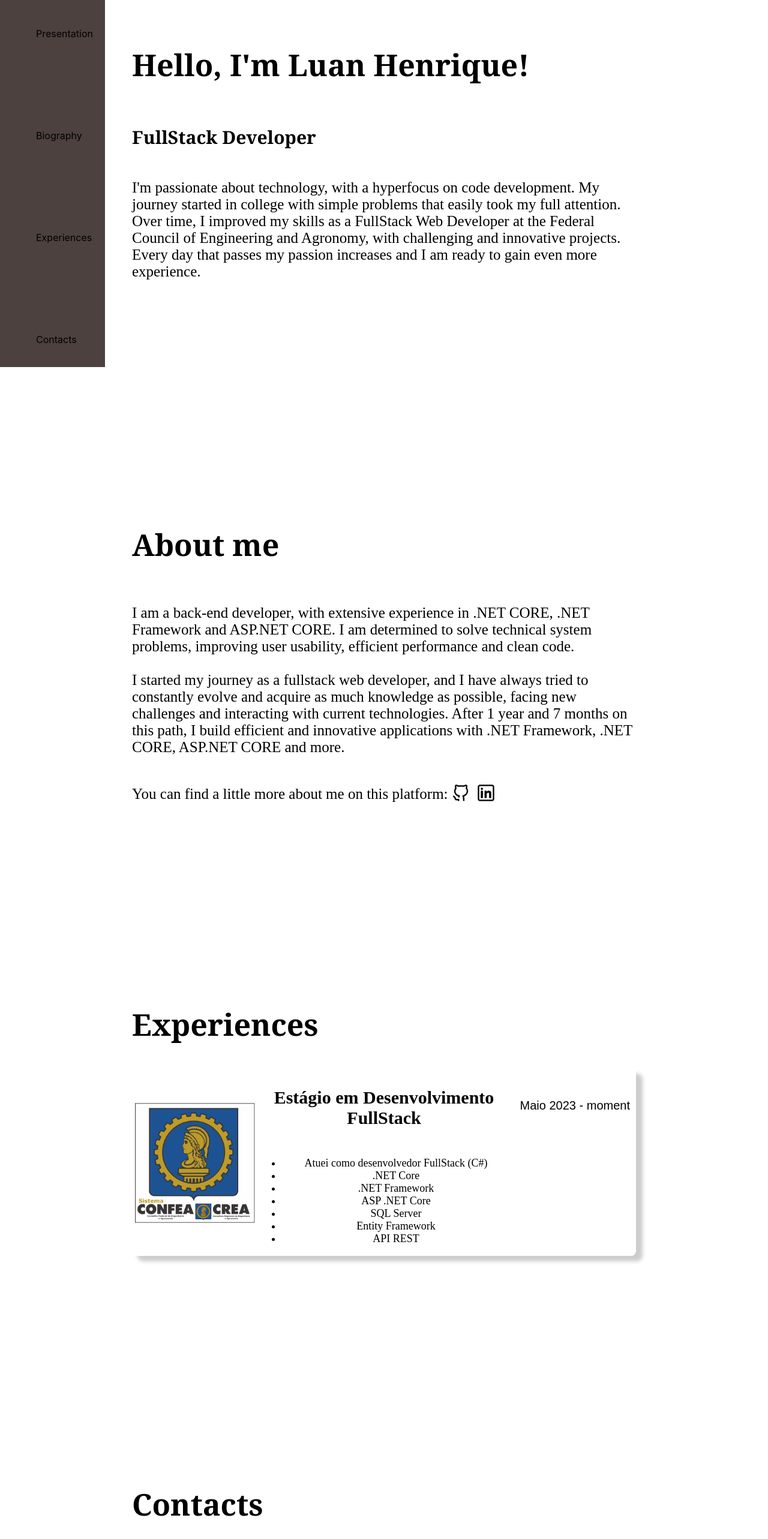
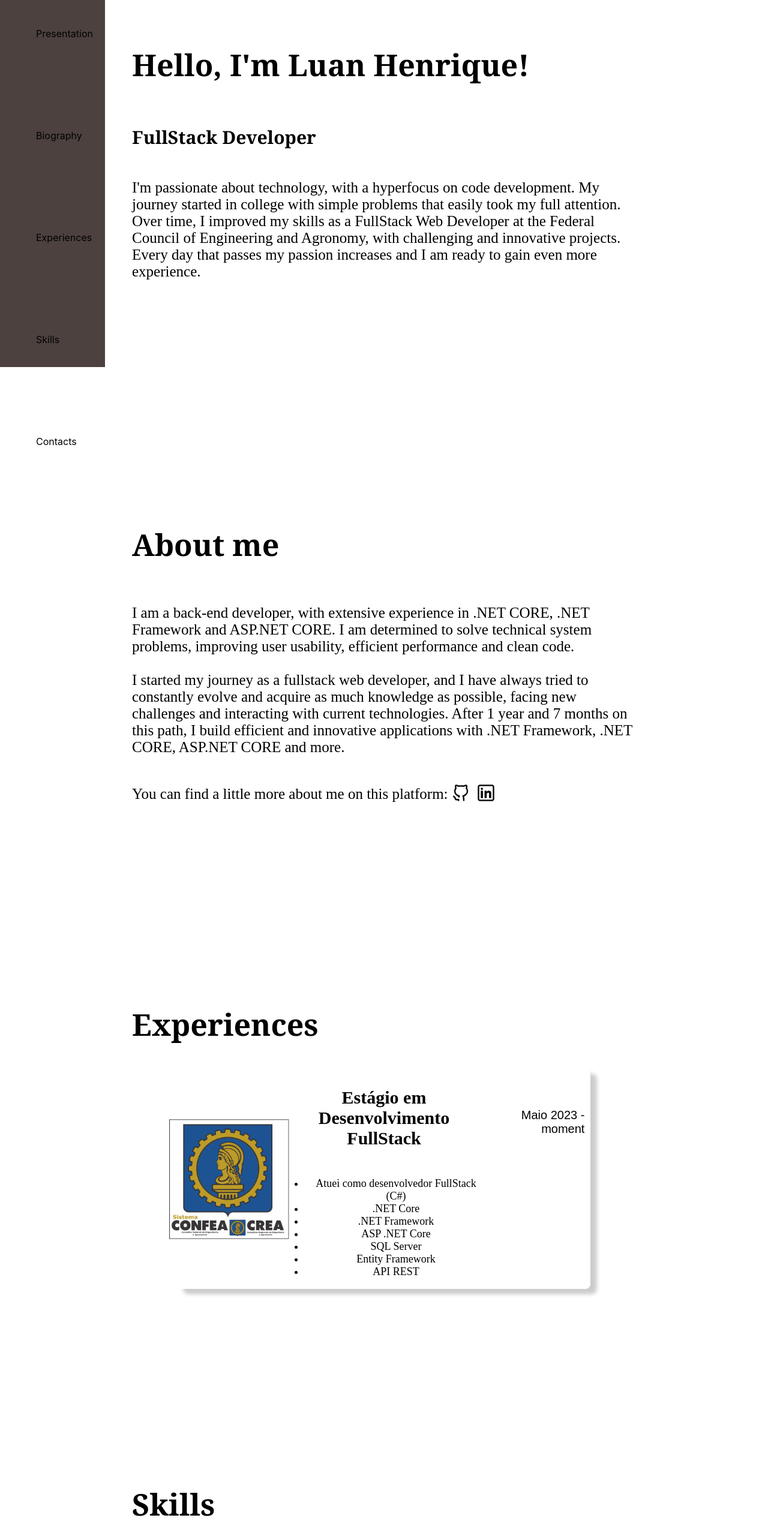
Before and after one commit to Luanh03/luanh-app, a React (Create React App) app: page / in a window 1280 px wide. Shown: the part 188-2754 px from the top of the page at 60% size. Built offline with nearby package versions, Linux system fonts and the light colour scheme.

Commit message:
Iniciando section Skills

```diff
--- a/src/App.css
+++ b/src/App.css
@@ -111,7 +111,8 @@ p{
   display: flex;
   justify-content: space-between;
   align-items: center;
-  width: 100%;
+  align-self: center;
+  width: 82%;
   background-color: white;
   box-shadow: 10px 8px 6px 1px rgba(0, 0, 0, 0.2);
   border-radius: 0.8rem;
@@ -188,3 +189,17 @@ p{
 .divLinkContacts a:hover{
   cursor: grab;
 }
+
+.divFooterContacts{
+  display: flex;
+  justify-content: center;
+}
+
+.divFooterContacts img{
+  width:4rem;
+  height: 3rem;
+}
+
+.divFooterContacts a:hover{
+  cursor: grab;
+}
--- a/src/containers/Home.js
+++ b/src/containers/Home.js
@@ -20,6 +20,7 @@ export default function Home() {
                             <li><a href="#Presentation">Presentation</a></li>
                             <li><a href="#Biography">Biography</a></li>
                             <li><a href="#Experiences">Experiences</a></li>
+                            <li><a href="#Skills">Skills</a></li>
                             <li><a href="#Contacts">Contacts</a></li>
                         </ul>
                     </nav>
@@ -67,6 +68,9 @@ export default function Home() {
                     </div>
                 </div>
             </section>
+            <section class="skills">
+                <h1 id="Skills">Skills</h1>
+            </section>
             <section class="contacts">
                 <h1 id="Contacts">Contacts</h1>
                 <div class="divLinkContacts">
@@ -77,6 +81,11 @@ export default function Home() {
                     <a href="tel:+5561993152107">
                         <img src={Telephone} />+55 61993152107
                     </a>
+                    <p><br />If you prefer, you can find me on these platforms!</p>
+                </div>
+                <div class="divFooterContacts">
+                    <a href="https://github.com/Luanh03" target="_blank"><img src={GitHub} /></a>
+                    <a href="https://www.linkedin.com/in/luan-henrique-47ab98254/" target="_blank"><img src={Linkedin} /></a>
                 </div>
             </section>
         </body>
```
